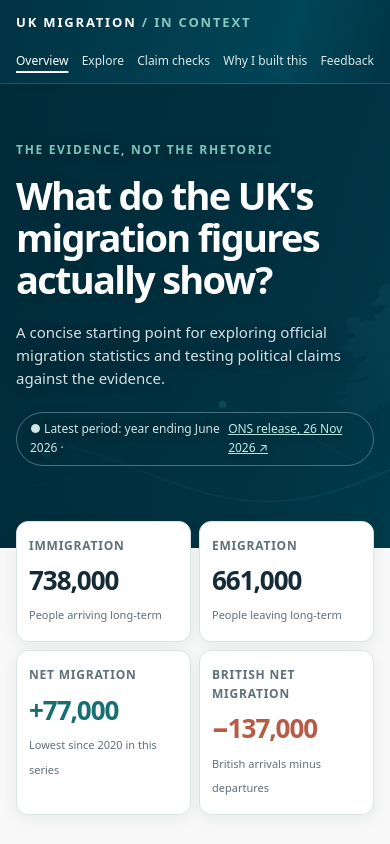
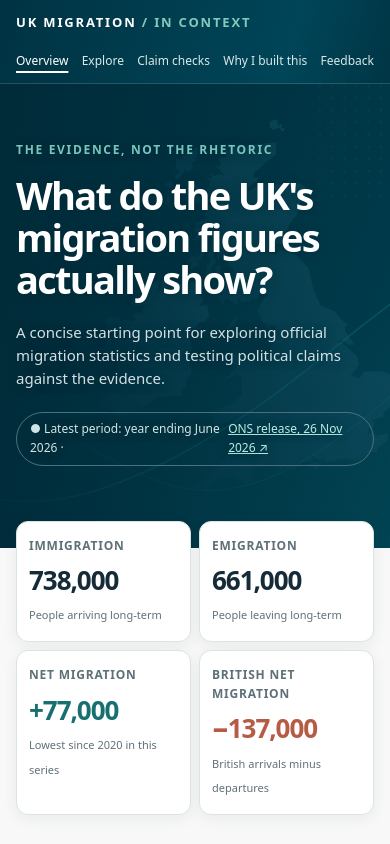
Before and after one commit to danielburn5/uk-immigration-dashboard, a plain HTML site: page index.html in a window 390 px wide. Shown: the top 844 px of the page. Drawn offline with Linux system fonts and the light colour scheme.

Commit message:
Improve mobile UK map banner framing and visibility

```diff
--- a/css/styles.css
+++ b/css/styles.css
@@ -183,7 +183,7 @@ details.data[open] > summary::before,
 .hero-home{min-height:360px;padding:85px 0 105px}
 .hero h1,.hero p,.hero .eyebrow,.source-pill{position:relative;text-shadow:0 1px 9px #002b3880}
 @media(max-width:700px){
- .hero{background-position:center,67% 50%;min-height:0;padding:43px 0 58px}
+ .hero{background-position:center,91% 50%;min-height:0;padding:43px 0 58px}
  .hero-home{padding:57px 0 82px}
- .hero{background-image:linear-gradient(90deg,rgba(0,42,56,.95),rgba(0,48,62,.79)),url("../assets/uk-hero.svg")}
+ .hero{background-image:linear-gradient(90deg,rgba(0,42,56,.95),rgba(0,48,62,.65)),url("../assets/uk-hero.svg")}
 }
```
